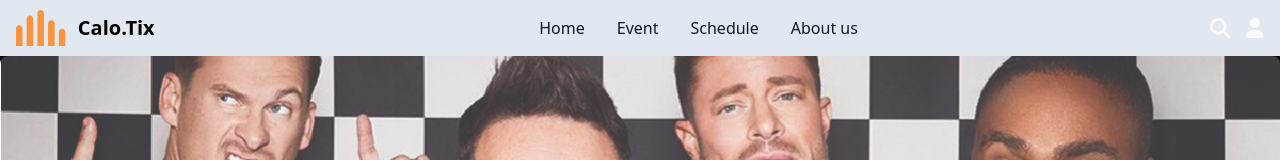
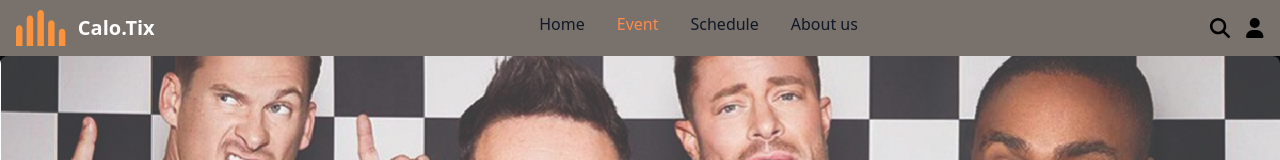
Before and after one commit to alfinnahuway/calotix, a React (Vite) app: page / in a window 1280 px wide. Shown: the top 160 px of the page. Built offline with nearby package versions, Linux system fonts and the light colour scheme; no server answers.

Commit message:
design warna

```diff
--- a/src/components/Header.jsx
+++ b/src/components/Header.jsx
@@ -4,37 +4,70 @@ import { faUser, faMagnifyingGlass } from "@fortawesome/free-solid-svg-icons";
 
 const Navbar = () => {
   return (
-		<NavbarBase fluid rounded className="!bg-slate-200 sticky top-0 !rounded-none z-[9999]">
+    <NavbarBase
+      fluid
+      rounded
+      className="!bg-stone-500 sticky top-0 !rounded-none z-[9999]"
+    >
       <NavbarBase.Brand href="https://flowbite-react.com">
-				<img alt="Flowbite React Logo" className="mr-3 h-6 sm:h-9" src="./public/logo.svg" />
-				<span className="self-center whitespace-nowrap text-xl font-semibold text-black">Calo.Tix</span>
+        <img
+          alt="Flowbite React Logo"
+          className="mr-3 h-6 sm:h-9"
+          src="./public/logo.svg"
+        />
+        <span className="self-center whitespace-nowrap text-xl font-semibold text-white">
+          Calo.Tix
+        </span>
       </NavbarBase.Brand>
       <div className="flex md:order-2">
         <div className="hidden md:flex">
-					<Icon icon={faMagnifyingGlass} size="lg" className="mr-4" />
-					<Icon icon={faUser} size="lg" />
+          <Icon
+            icon={faMagnifyingGlass}
+            size="lg"
+            className="mr-4"
+            color="black"
+          />
+          <Icon icon={faUser} size="lg" color="black" />
         </div>
-				<NavbarBase.Toggle />
+        <NavbarBase.Toggle className="hover:!bg-transparent focus:!ring-0" />
       </div>
-			<NavbarBase.Collapse>
+      <NavbarBase.Collapse className="!pb-2 ">
         <div className="flex gap-2 md:hidden">
-					<Button outline color="warning" className="flex-1">
+          <Button
+            color="transparent"
+            className="flex-1 !border-orange-400 border-2 !text-orange-400 hover:!brightness-75 hover:!text-white focus:!ring-0"
+          >
             Daftar
           </Button>
-					<Button color="warning" className="flex-1">
+          <Button
+            color=""
+            className="flex-1 !bg-orange-400 hover:!brightness-75 hover:!text-white focus:!ring-0 hover:!border-2 hover:!border-orange-400 border-2 border-transparent"
+          >
             Masuk
           </Button>
         </div>
-				<NavbarBase.Link href="#" className="text-base !text-gray-900">
+        <NavbarBase.Link
+          href="#"
+          className="text-base !text-gray-900 hover:!text-orange-400 hover:!bg-transparent"
+        >
           Home
         </NavbarBase.Link>
-				<NavbarBase.Link href="#" className="text-base !text-gray-900">
+        <NavbarBase.Link
+          href="#"
+          className="text-base !text-orange-400 hover:!text-orange-400 hover:!bg-transparent"
+        >
           Event
         </NavbarBase.Link>
-				<NavbarBase.Link href="#" className="text-base !text-gray-900">
+        <NavbarBase.Link
+          href="#"
+          className="text-base !text-gray-900 hover:!text-orange-400 hover:!bg-transparent"
+        >
           Schedule
         </NavbarBase.Link>
-				<NavbarBase.Link href="#" className="text-base !text-gray-900">
+        <NavbarBase.Link
+          href="#"
+          className="text-base !text-gray-900 hover:!text-orange-400 hover:!bg-transparent"
+        >
           About us
         </NavbarBase.Link>
       </NavbarBase.Collapse>
```
Also changed, not shown: 1 other file (tests, documents, lock files or other folders). Lines whose indentation alone changed are shown as unchanged.
